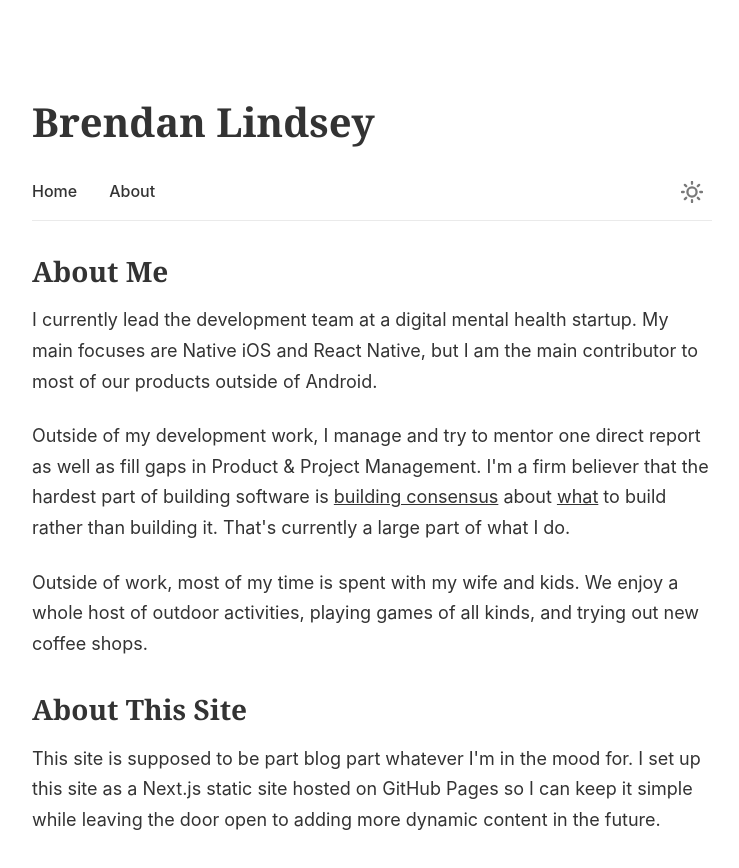
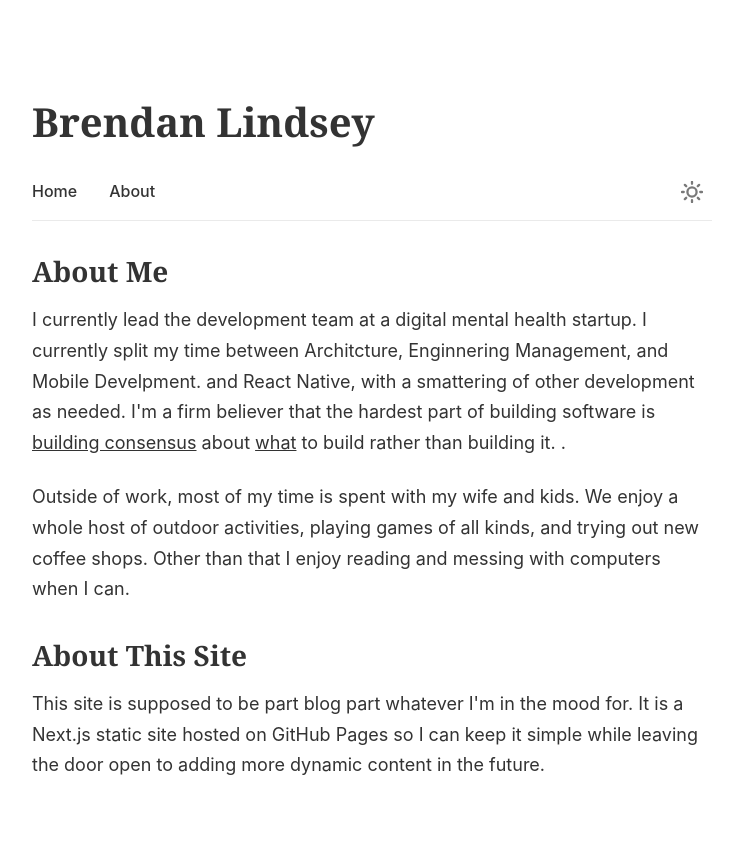
Before and after one commit to IAmBrendanL/Website, a Next.js app: page /about in a window 1280 px wide. Shown: the top 868 px of the page, without its empty margins (268-1007 px from the left). Built offline with nearby package versions, Linux system fonts and the light colour scheme; a small style sheet from the web is missing; a web font is replaced by a local one.

Commit message:
Updated the contents of about to be more concise

```diff
--- a/src/pages/about.tsx
+++ b/src/pages/about.tsx
@@ -36,30 +36,26 @@ export default function About() {
             <h2>About Me</h2>
             <p>
               I currently lead the development
-              team at a digital mental health startup. My main focuses are
-              Native iOS and React Native, but I am the main contributor to most
-              of our products outside of Android.
-            </p>
-            <p>
-              Outside of my development work, I manage and try to mentor one
-              direct report as well as fill gaps in Product & Project
-              Management. I&apos;m a firm believer that the hardest part of
+              team at a digital mental health startup. I currently split my time between Architcture, Enginnering Management, and Mobile Develpment.
+              and React Native, with a smattering of other development as needed.
+              I&apos;m a firm believer that the hardest part of
               building software is <u>building consensus</u> about <u>what</u>{" "}
-              to build rather than building it. That&apos;s currently a large
-              part of what I do.
+              to build rather than building it.
+              .
             </p>
             <p>
               Outside of work, most of my time is spent with my wife and kids.
               We enjoy a whole host of outdoor activities, playing games of all
-              kinds, and trying out new coffee shops.
+              kinds, and trying out new coffee shops. Other than that I enjoy reading
+              and messing with computers when I can.
             </p>
             {/* <h3>Some of the Hats I&apos;ve worn or am wearing:</h3>
-            <ul className={styles.hatList}>{hatListItems}</ul> */}
+            <ul className={styles.hatList}>{hatListItems  }</ul> */}
 
             <h2>About This Site</h2>
             <p>
               This site is supposed to be part blog part whatever I&apos;m in
-              the mood for. I set up this site as a Next.js static site hosted
+              the mood for. It is a Next.js static site hosted
               on GitHub Pages so I can keep it simple while leaving the door
               open to adding more dynamic content in the future.
             </p>
```
Also changed, not shown: 1 other file (tests, documents, lock files or other folders).
